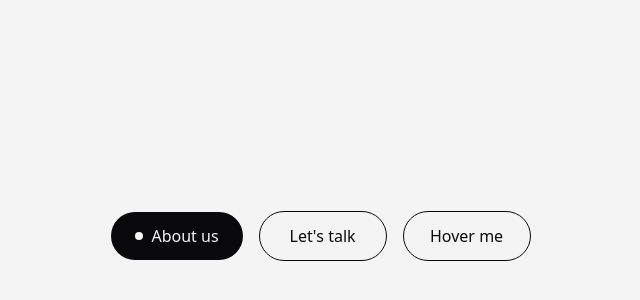
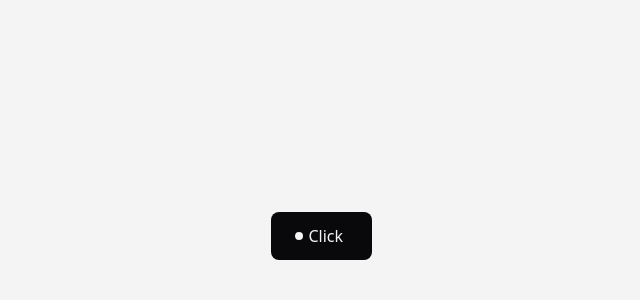
Before and after one commit to DylanTigo/creative-ui-components, a Next.js app: page / in a window 1280 px wide. Shown: the part 164-464 px from the top of the page, without its empty margins (319-959 px from the left). Built offline with nearby package versions, Linux system fonts and the light colour scheme.

Commit message:
Add Buttons4 component with toggle functionality

```diff
--- a/app/globals.css
+++ b/app/globals.css
@@ -20,3 +20,20 @@
     @apply overflow-hidden relative
   }
 }
+
+.btn .anime-translate {
+  animation: none;
+}
+
+.btn:hover .anime-translate {
+  animation: translate 1s linear infinite;
+}
+
+@keyframes translate {
+  0% {
+    transform: translateX(0);
+  }
+  100% {
+    transform: translateX(-100%);
+  }
+}
--- a/app/page.tsx
+++ b/app/page.tsx
@@ -2,15 +2,17 @@
 import Button1 from "@/components/ui/Button1";
 import Button2 from "@/components/ui/Button2";
 import Button3 from "@/components/ui/Button3";
+import Buttons4 from "@/components/ui/Buttons4";
 
 
 export default function Home() {
 
   return (
     <div className="flex items-center justify-center h-screen gap-4 font-medium">
-      <Button1 />
+      {/* <Button1 />
       <Button2>Let's talk</Button2>
-      <Button3>Hover me</Button3>
+      <Button3>Hover me</Button3> */}
+      <Buttons4/>
     </div>
   );
 }
--- a/components/ui/Button3.tsx
+++ b/components/ui/Button3.tsx
@@ -43,6 +43,18 @@ const Button3 = ({ children }: { children: string }) => {
           className="absolute aspect-square top-0 left-0 bg-sky-800 rounded-full pointer-events-none -z-10"
         ></motion.span>
       </motion.div>
+<svg width="150" height="150" viewBox="0 0 150 150" fill="none" xmlns="http://www.w3.org/2000/svg">
+<path d="M150 150C150 130.302 146.12 110.796 138.582 92.5975C131.044 74.3986 119.995 57.8628 106.066 43.934C92.1372 30.0052 75.6013 18.9563 57.4025 11.4181C39.2037 3.87986 19.6983 -8.61039e-07 -6.55671e-06 0L0 150H150Z" fill="#D9D9D9"/>
+</svg>
+
+<svg width="300" height="300" viewBox="0 0 300 300" fill="none" xmlns="http://www.w3.org/2000/svg">
+<circle cx="150" cy="150" r="150" fill="#D9D9D9"/>
+</svg>
+
+
+<svg width="300" height="300" viewBox="0 0 300 300" fill="none" xmlns="http://www.w3.org/2000/svg">
+<circle cx="150" cy="150" r="150" fill="#D9D9D9"/>
+</svg>
     </Link>
   );
 };
--- /dev/null
+++ b/components/ui/Buttons4.tsx
@@ -0,0 +1,59 @@
+"use client";
+
+import React, { useState } from "react";
+
+const Buttons4 = () => {
+  const [isActive, setIsActive] = useState(false);
+
+  const handleClick = () => {
+    setIsActive(!isActive);
+  };
+
+  return (
+    <button
+      onClick={handleClick}
+      type="button"
+      style={{ backgroundColor: !isActive ? "#09090b" : "#7f1d1d" }}
+      className="!rounded-lg text-zinc-100 overflow-hidden btn"
+    >
+      <div className="h-6 place-content-center overflow-y-hidden">
+        <div
+          style={{
+            transform: !isActive ? "translateY(0)" : "translateY(-100%)",
+          }}
+          className="flex flex-col overflow-x-hidden mx-auto w-[53px] rounded-full transition-transform duration-300"
+        >
+          <div className="flex items-center">
+            <div className="flex gap-1.5 items-center pr-1.5 anime-translate">
+              <span className="size-2 rounded-full bg-zinc-100"></span>
+              Click
+            </div>
+            <div className="flex gap-1.5 items-center pr-1.5 anime-translate">
+              <span className="size-2 rounded-full bg-zinc-100"></span>
+              Click
+            </div>
+          </div>
+        </div>
+        <div
+          style={{
+            transform: !isActive ? "translateY(0)" : "translateY(-100%)",
+          }}
+          className="flex flex-col overflow-x-hidden mx-auto w-[53px] rounded-full transition-transform duration-300"
+        >
+          <div className="flex items-center w-full">
+            <div className="flex gap-1.5 items-center pr-1.5 anime-translate">
+              <span className="text-sm font-bold">x</span>
+              Close
+            </div>
+            <div className="flex gap-1.5 items-center pr-1.5 anime-translate">
+              <span className="text-sm font-bold">x</span>
+              Close
+            </div>
+          </div>
+        </div>
+      </div>
+    </button>
+  );
+};
+
+export default Buttons4;
--- a/tailwind.config.ts
+++ b/tailwind.config.ts
@@ -7,6 +7,7 @@ export default {
     "./app/**/*.{js,ts,jsx,tsx,mdx}",
   ],
   theme: {
+
     extend: {
       colors: {
         background: "var(--background)",
```
